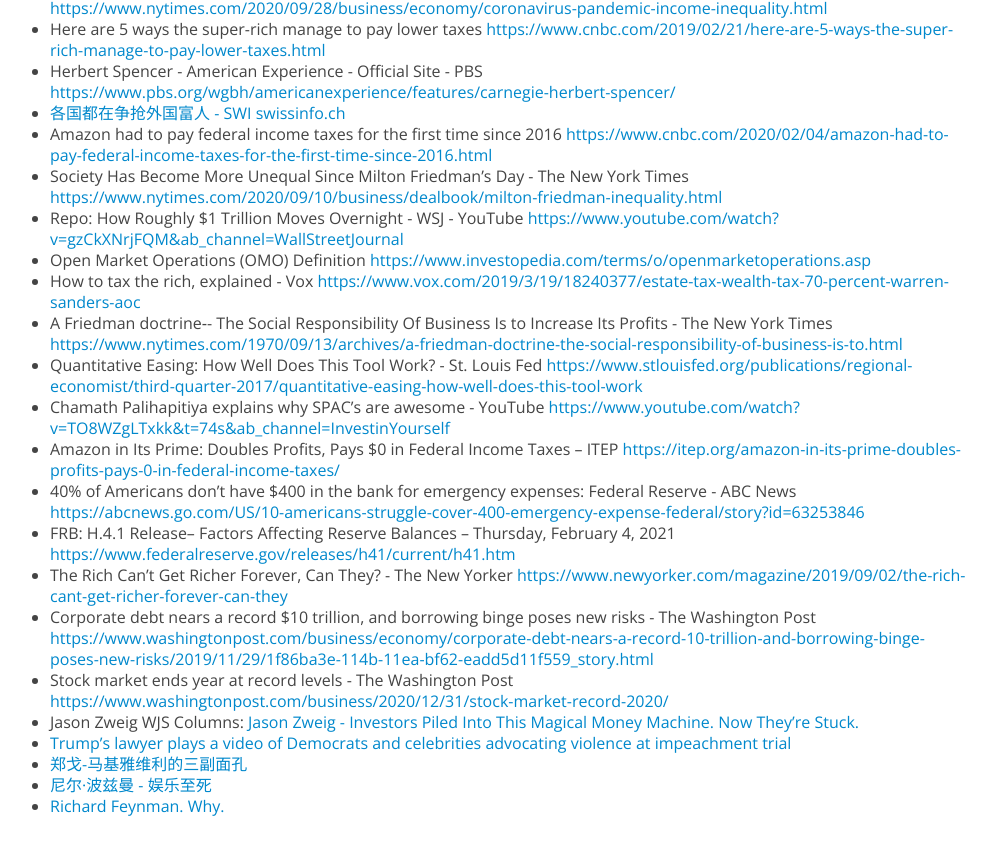
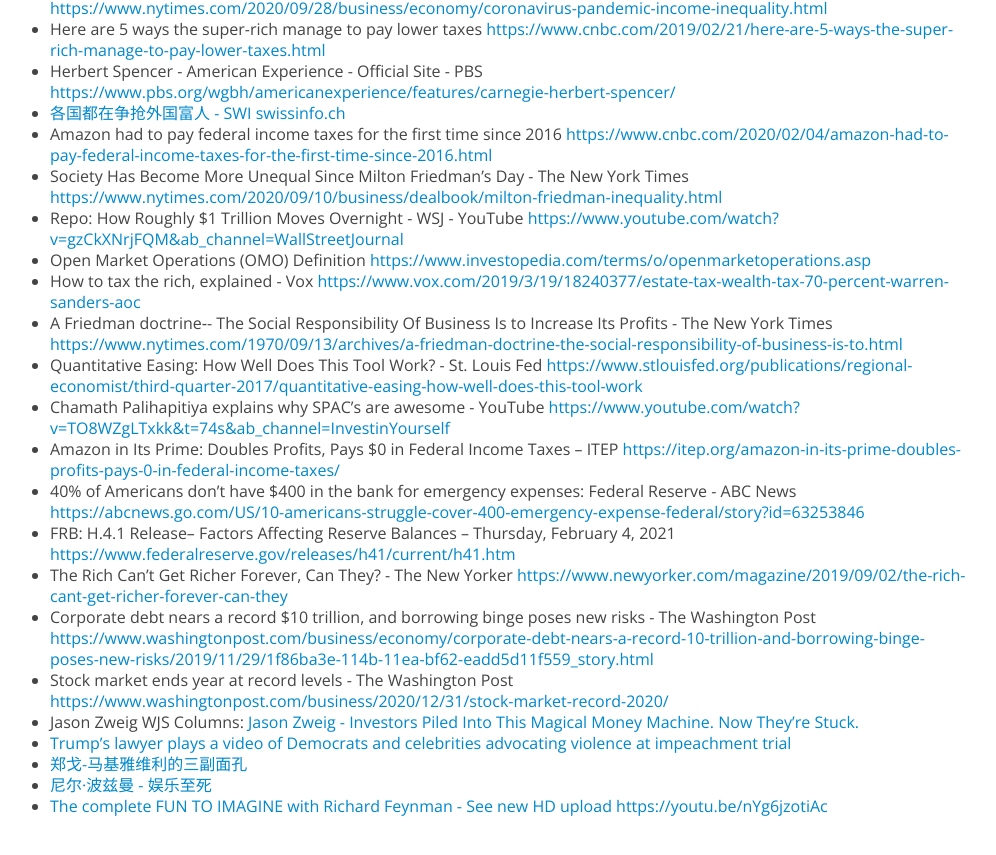
Before and after one commit to tuo/tuo.github.io, a Jekyll site: the page built from _posts/2021-02-01-reflects-on-economics-money-part6.md, in a window 1280 px wide and 900 px high, scrolled down 4042 px. Shown: the top 855 px of the window, without its empty margins (150-1146 px from the left). Built offline with Jekyll 4.4.1, drawn with Linux system fonts in a browser that asks for light colours; comment, search, counter and statistics services are not loaded.

Commit message:
committed

```diff
--- a/_posts/2021-02-01-reflects-on-economics-money-part6.md
+++ b/_posts/2021-02-01-reflects-on-economics-money-part6.md
@@ -150,4 +150,4 @@
 * [Trump’s lawyer plays a video of Democrats and celebrities advocating violence at impeachment trial](https://www.youtube.com/watch?v=aj1Rwlztapg&ab_channel=ForbesBreakingNews)
 * [郑戈-马基雅维利的三副面孔](http://www.jingluecn.com/kanwu/bdzwxk/2017005/2018-02-11/13555.html)
 * [尼尔·波兹曼 - 娱乐至死](https://book.douban.com/subject/1062193/)
-* [Richard Feynman. Why.](https://www.youtube.com/watch?v=36GT2zI8lVA&ab_channel=firewalker)
+* [The complete FUN TO IMAGINE with Richard Feynman - See new HD upload https://youtu.be/nYg6jzotiAc](https://www.youtube.com/watch?v=P1ww1IXRfTA&ab_channel=ChristopherSykes)
```
Also changed, not shown: _posts/2021-02-01-reflects-on-economics-money-part3.md (+1 -3 lines).
